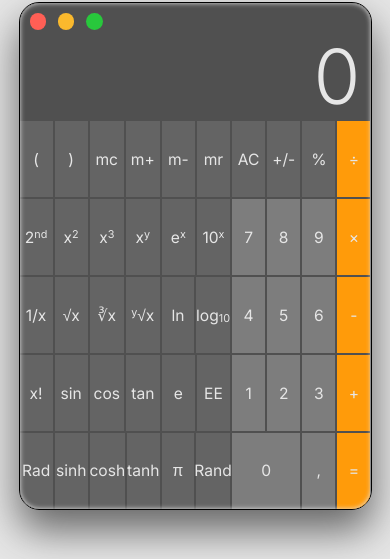
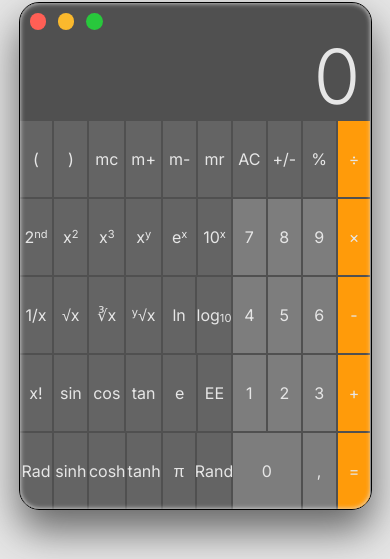
Before and after one commit to savelievamareena/Task-4-JavaScript, a website built with webpack: page src/index.html in a window 390 px wide. Shown: the part 197-756 px from the top of the page. Built offline with nearby package versions, Linux system fonts and the light colour scheme.

Commit message:
fix: fixed font size on narrow displays

```diff
--- a/src/index.css
+++ b/src/index.css
@@ -131,7 +131,7 @@ body {
     display: flex;
     justify-content: center;
     align-items: center;
-    font-size: 4vh;
+    font-size: 2rem;
     background-color: var(--button-reg-bg);
     cursor: pointer;
     width: 50%;
@@ -165,13 +165,19 @@ body {
     border: 1px solid #000000;
 }
 
-@media only screen and (max-width: 900px) {
+@media only screen and (max-width: 1000px) {
     .calculator {
         width: 90%;
-        font-size: 4vh;
     }
 
     .calc_body .button {
-        font-size: 4vw;
+        font-size: 1.5rem;
     }
 }
+
+@media only screen and (max-width: 750px) {
+
+    .calc_body .button {
+        font-size: 1rem;
+    }
+}
```
